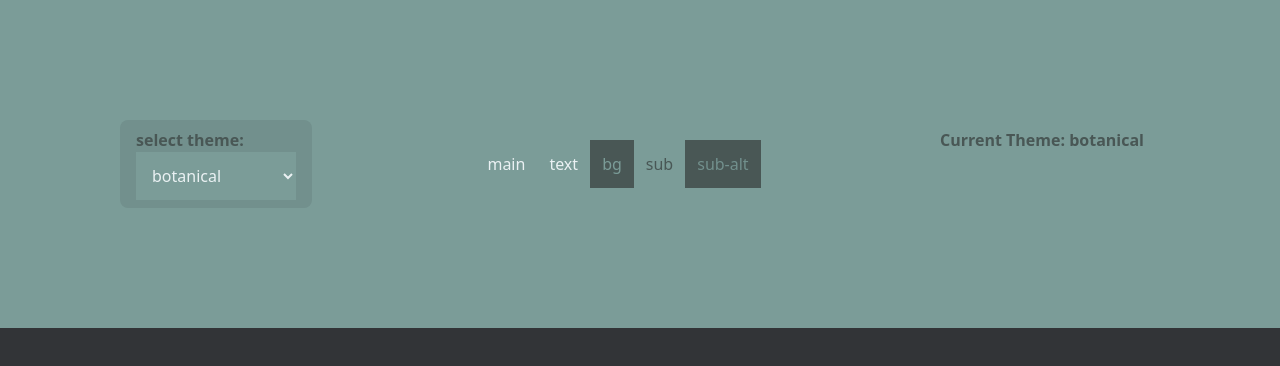
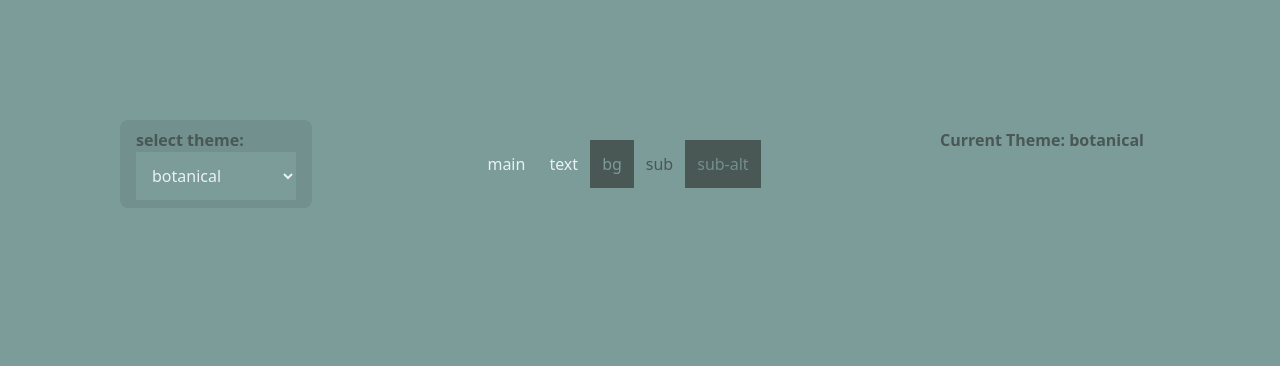
Before and after one commit to mikeycodingstuff/vg-platform, a Vue app in the folder frontend/: page / in a window 1280 px wide. Shown: the top 366 px of the page. Built offline with nearby package versions, Linux system fonts and the light colour scheme.

Commit message:
set vh on app

```diff
--- a/frontend/src/assets/styles/main.css
+++ b/frontend/src/assets/styles/main.css
@@ -12,6 +12,9 @@
   --color-bg: #323437;
   --color-sub: #646669;
   --color-sub-alt: #2c2e31;
+}
 
+#app {
   background-color: var(--color-bg);
+  height: 100vh;
 }
```
